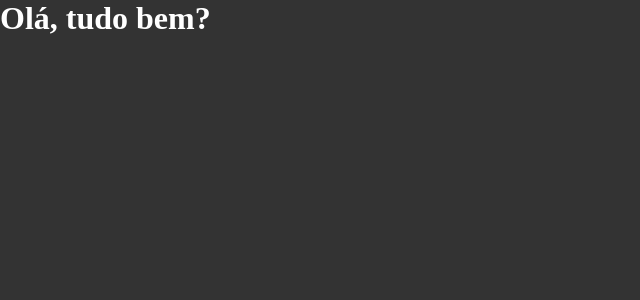
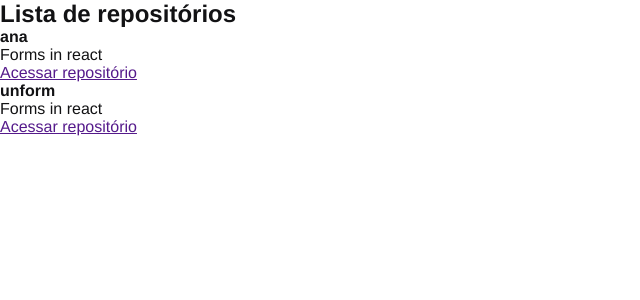
Before and after one commit to Beaaninhar/ignite_react, a React app in the folder 01-github-explorer/: page / in a window 1280 px wide. Shown: the top 300 px of the page, without its empty margins (0-640 px from the left). Built offline with nearby package versions, Linux system fonts and the light colour scheme.

Commit message:
Feito: Aula -> Primeiro componente React

```diff
--- a/01-github-explorer/package.json
+++ b/01-github-explorer/package.json
@@ -21,6 +21,8 @@
     "babel-loader": "^8.2.2",
     "cross-env": "^7.0.3",
     "html-webpack-plugin": "^5.3.2",
+    "node-sass": "^6.0.1",
+    "sass-loader": "^12.1.0",
     "webpack": "^5.44.0",
     "webpack-cli": "^4.7.2",
     "webpack-dev-server": "^3.11.2"
--- a/01-github-explorer/src/App.jsx
+++ b/01-github-explorer/src/App.jsx
@@ -1,6 +1,7 @@
-import './styles/global.css'
+import { RepositpryList } from './components/RepositpryList';
+import './styles/global.scss'
 
 export function App() {
 
-  return <h1>Olá, tudo bem?</h1>;
+  return <RepositpryList/>;
 }
--- /dev/null
+++ b/01-github-explorer/src/components/RepositpryList.jsx
@@ -0,0 +1,29 @@
+const nomeRepositorio = "ana"
+
+export function RepositpryList() {
+    return (
+        <section className="repository-list">
+            <h1>Lista de repositórios</h1>
+
+            <ul>
+                <li>
+                    <strong>{nomeRepositorio}</strong>
+                    <p>Forms in react</p>
+
+                    <a href="">
+                      Acessar repositório
+                    </a>
+                </li>
+
+                <li>
+                    <strong>unform</strong>
+                    <p>Forms in react</p>
+
+                    <a href="">
+                      Acessar repositório
+                    </a>
+                </li>
+            </ul>
+        </section>
+    )
+}
--- a/01-github-explorer/src/styles/global.css
+++ /dev/null
@@ -1,11 +0,0 @@
-* {
-    margin: 0;
-    padding: 0;
-    box-sizing: border-box;
-}
-
-body {
-    font: Arial, Helvetica, sans-serif;
-    background: #333;
-    color: #fff;
-}
--- /dev/null
+++ b/01-github-explorer/src/styles/global.scss
@@ -0,0 +1,11 @@
+* {
+    margin: 0;
+    padding: 0;
+    box-sizing: border-box;
+}
+
+body {
+    font: 16px 'Helvetica Neue', Arial, sans-serif;
+    color: #121214;
+
+}
--- a/01-github-explorer/webpack.config.js
+++ b/01-github-explorer/webpack.config.js
@@ -30,9 +30,9 @@ module.exports = {
         use: 'babel-loader',
       },
       {
-        test: /\.css$/,
+        test: /\.scss$/,
         exclude: /node_modules/,
-        use: ['style-loader', 'css-loader'],
+        use: ['style-loader', 'css-loader', 'sass-loader'],
       },
     ],
   },
```
Also changed, not shown: 1 other file (tests, documents, lock files or other folders).
